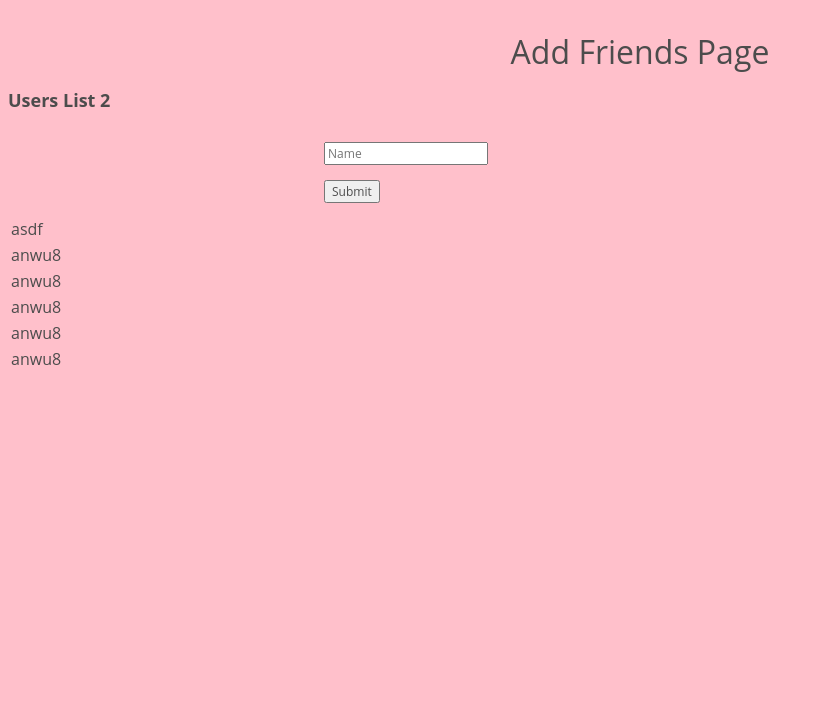
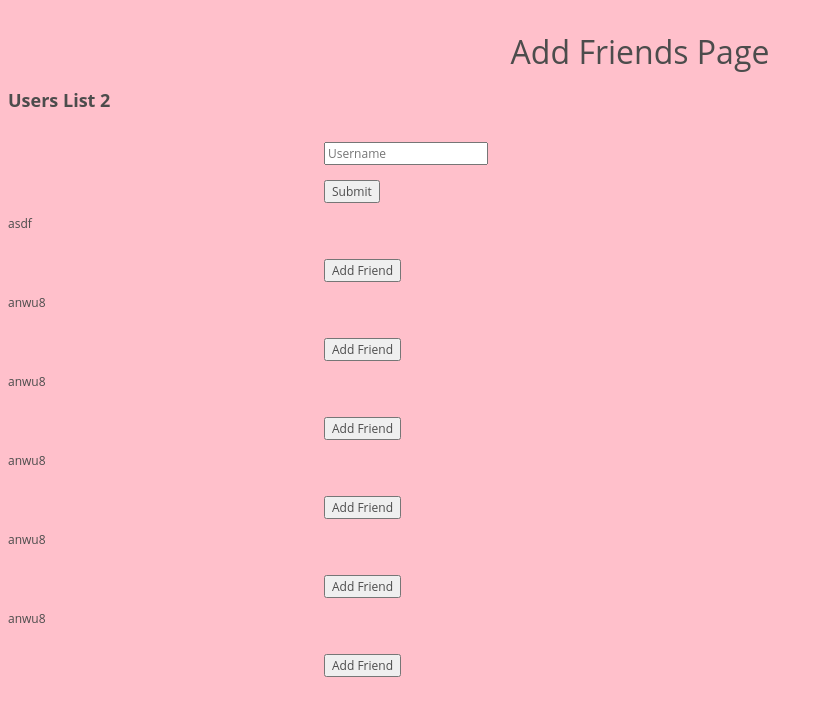
Before and after one commit to andywu8/cs419-finalproject, a Flask app: page /add_friends in a window 1280 px wide. Shown: the top 716 px of the page, without its empty margins (0-823 px from the left). Run offline with Flask 2, Linux system fonts and the light colour scheme; data comes from the database, SQL or seed files in the repository; data that the repository does not hold is empty.

Commit message:
add in sql logic and styling for add friends

```diff
--- a/main.py
+++ b/main.py
@@ -31,6 +31,8 @@ def signup():
 @app.route('/add_friends', methods=['POST','GET'])
 def add_friends():
     users = dbHandler.retrieveUsers()
+    current_user_username = "test"
+    friends = dbHandler.retrieveFriends(current_user_username)
     return render_template('add_friends.html', users = users)
 
 
--- a/models.py
+++ b/models.py
@@ -35,3 +35,17 @@ def retrieveUsers():
 	print(users)
 	con.close()
 	return users
+
+
+def retrieveFriends(current_user_username):
+	"""
+	Get's a list of the current user's friends
+	"""
+	con = sql.connect("database.db")
+	cur = con.cursor()
+	query = "SELECT username FROM friends WHERE primary_friend = ?"
+	cur.execute(query,[current_user_username])
+	users = cur.fetchall()
+	print(users)
+	con.close()
+	return users
--- /dev/null
+++ b/static/css/add_friends.css
@@ -0,0 +1,4 @@
+.friends_list {
+    border-radius: 5px;
+    border: 2px solid black;
+}
--- a/templates/add_friends.html
+++ b/templates/add_friends.html
@@ -1,5 +1,7 @@
 <html lang="en">
 <head>
+    <link href="static/css/add_friends.css" rel="stylesheet" type="text/css" media="all">
+
     <link href="static/css/main.css" rel="stylesheet" type="text/css" media="all">
 </head>
 <body>
@@ -9,14 +11,17 @@
       <div class="column">
         <h2>Users List 2</h2>
         <form action="search" method="post">
-            <input type="text" name="name" id="name" placeholder="Name" required/>
+            <input type="text" name="name" id="name" placeholder="Username" required/>
             <input type="submit" class="button" value="Submit"/>
 
         </form>
         <table>
           {%for user in users%}
-            <tr>
-              <td>{{user[0]}}</td>
+            <tr class="friend_list"
+                <form class="add_friend" method="post">
+                    <p>{{user[0]}}</p>
+                    <input type="submit" class="button" value="Add Friend"/>
+                </form>
             </tr>
           {%endfor%}
         </table>
```
Also changed, not shown: schema.sql (+9 -0 lines).
